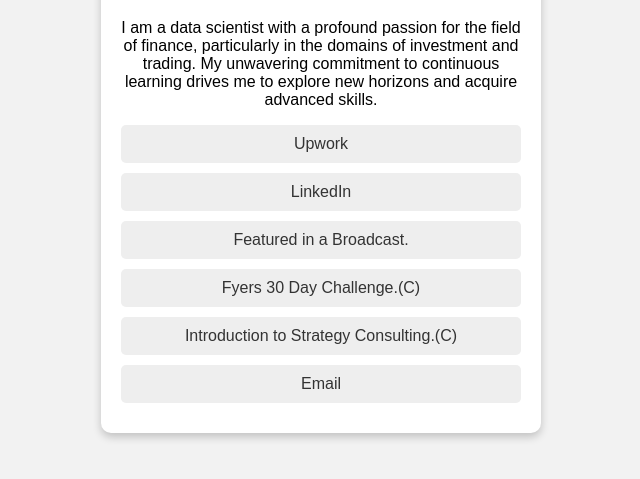
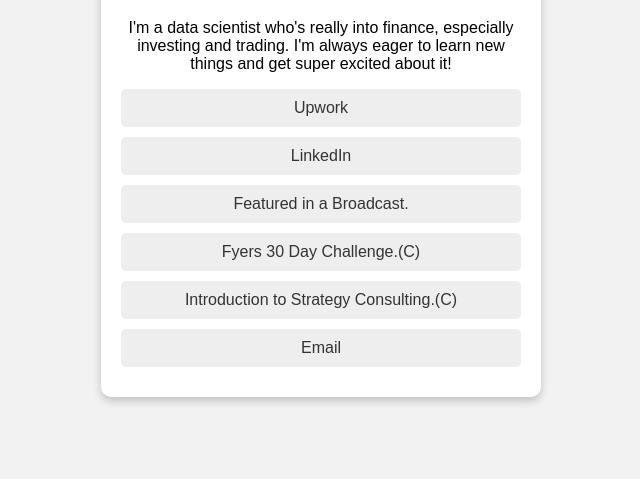
Before and after one commit to sandeepandey02/aboutme, a plain HTML site: page index.html in a window 1280 px wide. Shown: the part 259-738 px from the top of the page, without its empty margins (319-959 px from the left). Drawn offline with Linux system fonts and the light colour scheme.

Commit message:
Update index.html

```diff
--- a/index.html
+++ b/index.html
@@ -64,7 +64,7 @@
         </div>
         <h1>Sandeep Pandey</h1>
         <p>
-            I am a data scientist with a profound passion for the field of finance, particularly in the domains of investment and trading. My unwavering commitment to continuous learning drives me to explore new horizons and acquire advanced skills.
+            I'm a data scientist who's really into finance, especially investing and trading. I'm always eager to learn new things and get super excited about it!
         </p>
         <a href="https://www.upwork.com/freelancers/~018992adeba1ddad88">Upwork</a>
         <a href="https://www.linkedin.com/in/sandeepandey02/">LinkedIn</a>
```
